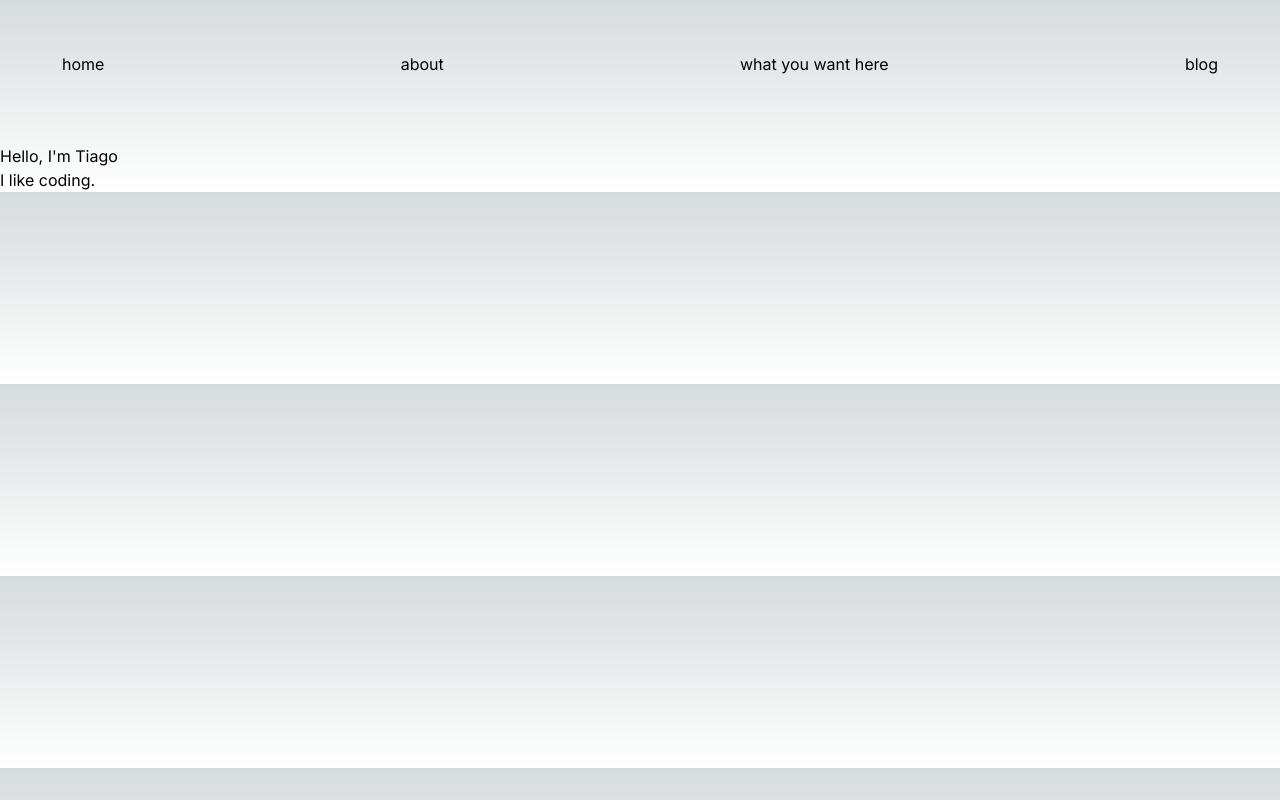
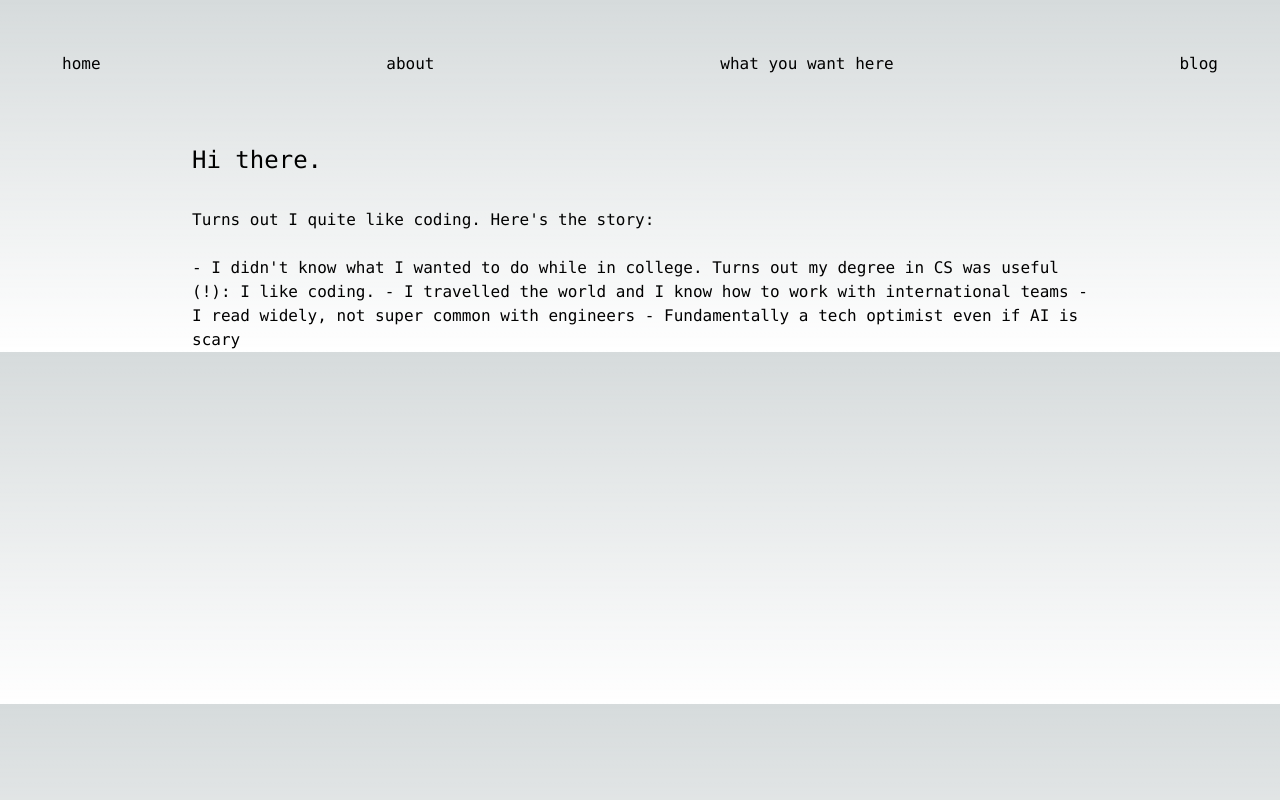
Before and after one commit to t-flora/tflora__, a Next.js app: page /about in a window 1280 px wide. Built offline with nearby package versions, Linux system fonts and the light colour scheme.

Commit message:
Change app pages

```diff
--- a/app/about/page.tsx
+++ b/app/about/page.tsx
@@ -2,11 +2,17 @@ import Link from 'next/link';
 
 export default function About(){
     return (
-        <main>
-            <h1>Hello, I&apos;m Tiago</h1>
+        <div>
+            <h1 className='pb-5 text-2xl'>Hi there.</h1>
             <p>
-                I like coding.
+                Turns out I quite like coding. Here&apos;s the story:
+            </p><br/>
+            <p>
+                - I didn&apos;t know what I wanted to do while in college. Turns out my degree in CS was useful (!): I like coding.
+                - I travelled the world and I know how to work with international teams
+                - I read widely, not super common with engineers
+                - Fundamentally a tech optimist even if AI is scary
             </p>
-        </main>
+        </div>
     )
 }
--- a/app/blog/page.tsx
+++ b/app/blog/page.tsx
@@ -5,7 +5,7 @@ import Head from 'next/head';
 import Link from 'next/link';
 
 export default function Blog() {
-  const allPosts = getAllPosts(['title', 'date']);
+  const allPosts = getAllPosts();
   if (Object.keys(allPosts).length==0){
     throw new Error("No data in allPosts")
   }
--- a/app/globals.css
+++ b/app/globals.css
@@ -24,4 +24,9 @@ body {
       rgb(var(--background-end-rgb))
     )
     rgb(var(--background-start-rgb));
+    @apply font-mono;
 }
+
+h1 {
+  font-size: large;
+}
--- a/app/layout.tsx
+++ b/app/layout.tsx
@@ -16,9 +16,12 @@ export default function RootLayout({
 }) {
   return (
     <html lang="en">
-      <body className={inter.className}>
+      <body className="">
         <Navbar />
-        {children}</body>
+        <div className='mx-auto max-w-4xl justify-center'>
+          {children}
+        </div>
+      </body>
     </html>
   )
 }
--- a/app/page.tsx
+++ b/app/page.tsx
@@ -2,12 +2,14 @@ import Image from 'next/image';
 import { Inter } from 'next/font/google';
 import Link from 'next/link';
 import Navbar from '../components/Navbar';
+import Hero from '@/components/Hero';
 
 const inter = Inter({ subsets: ['latin'] })
 
 export default function Home() {
   return (
     <main>
+      <Hero />
       <h1 className='text-3xl font-bold font-mono p-3'>Hello, I&apos;m Tiago</h1>
     </main>
   )
--- a/app/skills/page.tsx
+++ b/app/skills/page.tsx
@@ -1,45 +1,11 @@
 'use client';
 import Head from 'next/head';
 import '../globals.css';
-import { Icon } from '@iconify/react';
-import { type } from 'os';
-
-type IconItem = {
-    iconId: string | string[],
-    text: string,
-    color?: string,
-}
-
-const ListItem = ( { iconId, text, color }: IconItem ) => {
-
-    const ListIcons = () => {
-        if (typeof iconId === "string") {
-            return <Icon icon={iconId} fontSize={64} color={color ?? ""} />
-        } else {
-            <ul>
-                {iconId.map((icon) => {
-                    return (
-                        <Icon icon={icon} fontSize={64} color={color ?? ""} />
-                    );
-                })}
-            </ul>
-        }
-    }
-
-    return (
-    <li className="flex items-center">
-    <div className="w-1/2">
-        <ListIcons />
-    </div>
-    <div className="w-1/2">
-      <span>{text}</span>
-    </div>
-  </li>
-)};
+import { ListItemIconify, ListItemImage } from '@/components/ListItems';
 
 export default function About(){
     return (
-        <div>
+        <div className='space-y-4'>
             <Head>
                 <title>tflora-skills</title>
             </Head>
@@ -67,43 +33,28 @@ export default function About(){
                     Solid
                 </h2>
                 <ul className='text-lg'>
-                    <ListItem iconId="logos:vim" text="vim" />
-                    <ListItem iconId="devicon:linux" text="Linux" />
-                    <ListItem iconId="logos:ubuntu" text="Ubuntu" />
-                    <ListItem iconId="vscode-icons:file-type-python" text="Python" />
-                    <ListItem iconId="devicon:vscode" text="VS Code" />
+                    <ListItemIconify iconId="logos:vim" text="vim" />
+                    <ListItemIconify iconId="devicon:linux" text="Linux" />
+                    <ListItemIconify iconId="logos:ubuntu" text="Ubuntu" />
+                    <ListItemIconify iconId="vscode-icons:file-type-python" text="Python" />
+                    <ListItemIconify iconId="devicon:vscode" text="VS Code" />
                 </ul>
                 <br/>
                 <h2 className='text-2xl'>
                     Under development
                 </h2>
-                <ul>
-                    <li>
-                        <Icon icon="file-icons:vhdl" color='#ffff' fontSize={64}/>
-                        HDL
-                    </li>
-                    <li>
-                        <Icon icon="simple-icons:typescript" color='#3178c6' fontSize={64}/>
-                        <Icon icon="vscode-icons:file-type-reactjs" fontSize={64}/>
-                        <Icon icon="simple-icons:nextdotjs" color="#ffff" fontSize={64}/>
-                        TypeScript, React, and Next.js
-                    </li>
-                    <li>
-                        asm
-                    </li>
-                    <li>
-                        Operating systems
-                    </li>
+                <ul className='text-lg'>
+                    <ListItemIconify iconId="file-icons:vhdl" text="HDL"/>
+                    <ListItemIconify iconId={["simple-icons:typescript", "vscode-icons:file-type-reactjs", "simple-icons:nextdotjs"]} text="TypeScript, React, and Next.js"/>
                 </ul>
                 <br/>
                 <h2 className='text-2xl'>
                     Future topics
                 </h2>
                 <ul>
-                    <li>Rust</li>
-                    <li>C</li>
-                    <li>Embedded systems</li>
-                    <li>Firmware development</li>
+                    <ListItemIconify iconId="devicon:wasm" text="WebAssembly" />
+                    <ListItemIconify iconId="mdi:language-rust" color="#fff" text="Rust" />
+                    <ListItemImage text="Embedded C" alt="C Logo" src="https://upload.wikimedia.org/wikipedia/commons/1/19/C_Logo.png"/>
                 </ul>
             </section>
         </div>
```
